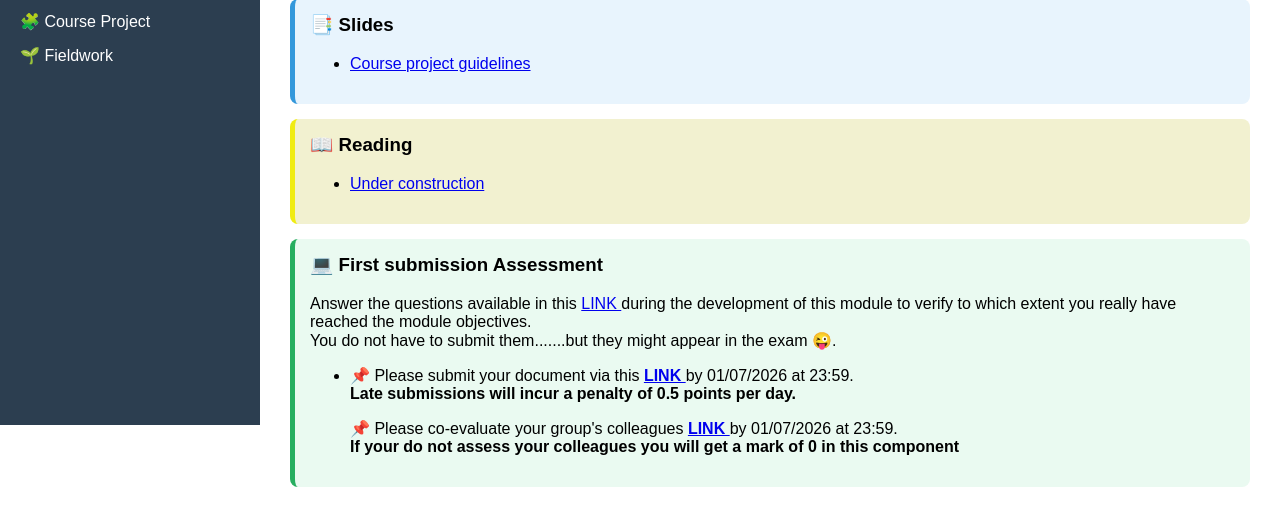
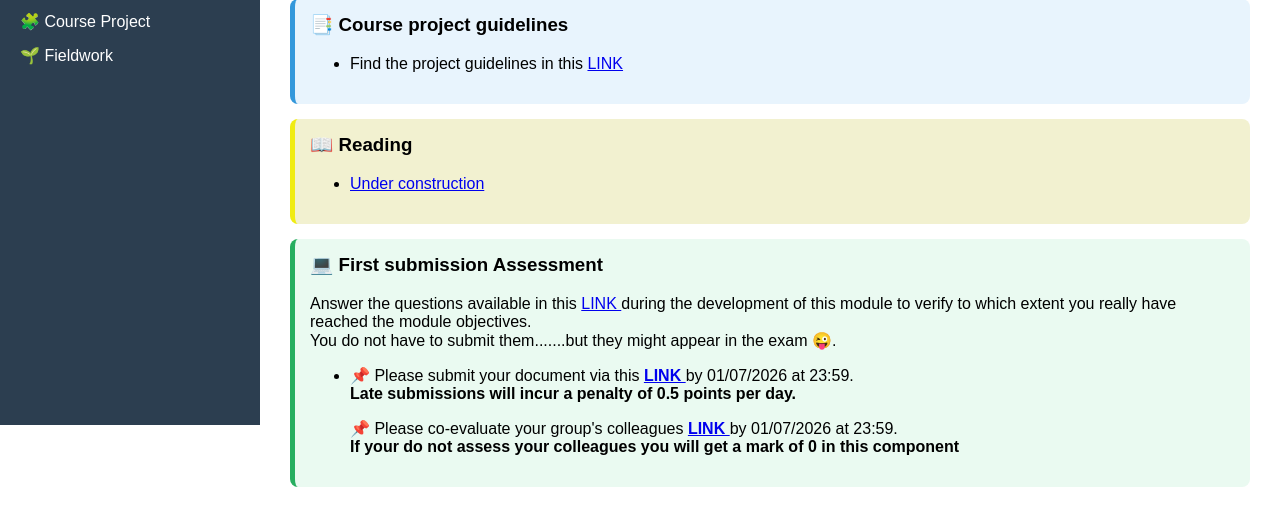
Before and after one commit to lccastillov/gb-20262, a plain HTML site: page c_project.html in a window 1280 px wide. Shown: the part 415-947 px from the top of the page. Drawn offline with Linux system fonts and the light colour scheme.

Commit message:
guidelines

```diff
--- a/c_project.html
+++ b/c_project.html
@@ -35,13 +35,13 @@
       <h1>🧩 Course Project</h1>
 
       <div class="block slides">
-        <h3>📑 Slides</h3>
+        <h3>📑 Course project guidelines</h3>
         <ul>
 
 
         <li>
-      <a href="https://drive.google.com/file/d/1kV0XLUu-ua7x8cgASj7qp-nrqtncsFWv/view?usp=sharing" target="_blank">
-         Course project guidelines
+      Find the project guidelines in this <a href="https://drive.google.com/file/d/1kV0XLUu-ua7x8cgASj7qp-nrqtncsFWv/view?usp=sharing" target="_blank">
+         LINK
          </a>
     </li>
         </ul>
```
